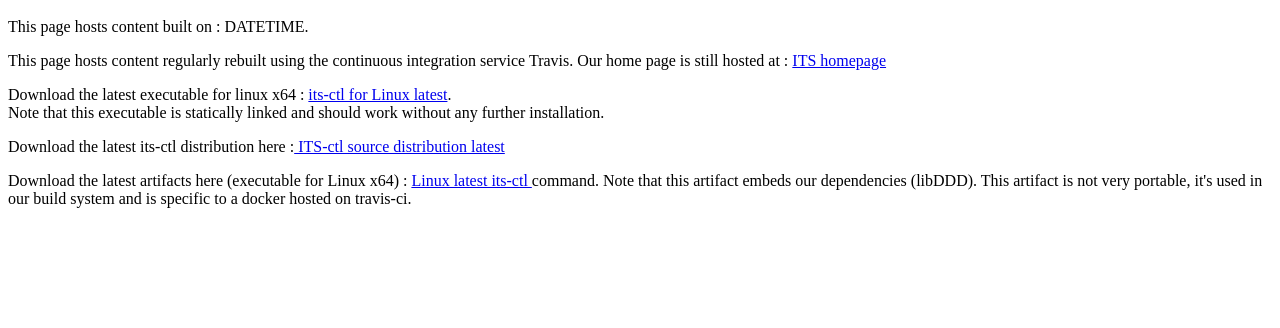
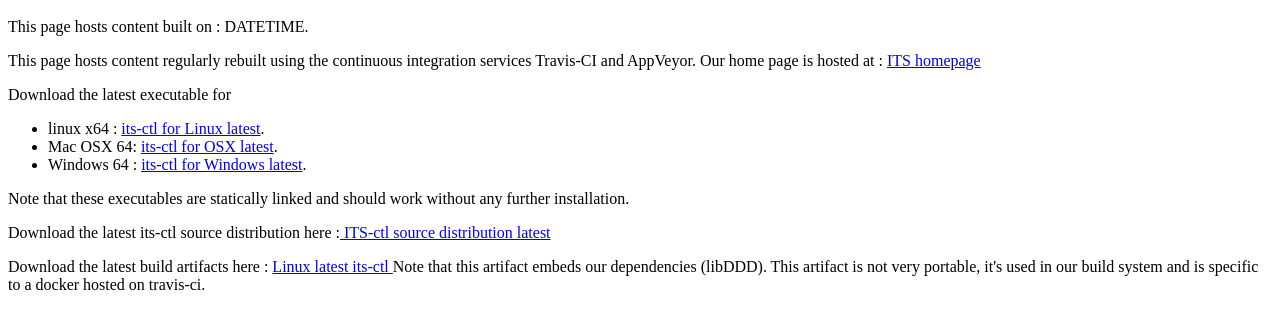
Before and after one commit to lip6/libITS, a plain HTML site: page website/index.html in a window 1280 px wide. Shown: the part 48-376 px from the top of the page. Drawn offline with Linux system fonts and the light colour scheme.

Commit message:
reference artifacts for other platforms

```diff
--- a/website/index.html
+++ b/website/index.html
@@ -5,22 +5,27 @@ This page hosts content built on : DATETIME.
 </p>
 
 <p>
-This page hosts content regularly rebuilt using the continuous integration service Travis.
-Our home page is still hosted at : <a href="http://ddd.lip6.fr"> ITS homepage </a>
+This page hosts content regularly rebuilt using the continuous integration services Travis-CI and AppVeyor.
+Our home page is hosted at : <a href="http://ddd.lip6.fr"> ITS homepage </a>
 </p>
 
 <p>
-Download the latest executable for linux x64 : <a href="./its-ctl"> its-ctl for Linux latest</a>. <br/>
-Note that this executable is statically linked and should work without any further installation.
-</p>
-
-
-<p>
-Download the latest its-ctl distribution here :<a href="./itsctl-0.1.DATETIME.tar.gz"> ITS-ctl source distribution latest </a>
+Download the latest executable for
+<ul>
+  <li>linux x64 : <a href="./its-ctl"> its-ctl for Linux latest</a>. </li>
+  <li>Mac OSX 64: <a href="https://github.com/lip6/ITS-CTL/raw/osx/its-ctl"> its-ctl for OSX latest</a>. </li>
+  <li>Windows 64 : <a href="https://ci.appveyor.com/api/projects/yanntm/libITS/artifacts/bin/its-reach.exe"> its-ctl for Windows latest</a>. </li>
+</ul>
+Note that these executables are statically linked and should work without any further installation.
 </p>
 
 <p>
-Download the latest artifacts here (executable for Linux x64) : <a href="./linux.tgz"> Linux latest its-ctl </a> command.
+Download the latest its-ctl source distribution here :<a href="./itsctl-0.1.DATETIME.tar.gz"> ITS-ctl source distribution latest </a>
+</p>
+
+<p>
+Download the latest build artifacts here :
+<a href="./linux.tgz"> Linux latest its-ctl </a>
 Note that this artifact embeds our dependencies (libDDD).
 This artifact is not very portable, it's used in our build system and is specific to a docker hosted on travis-ci.
 </p>
```
